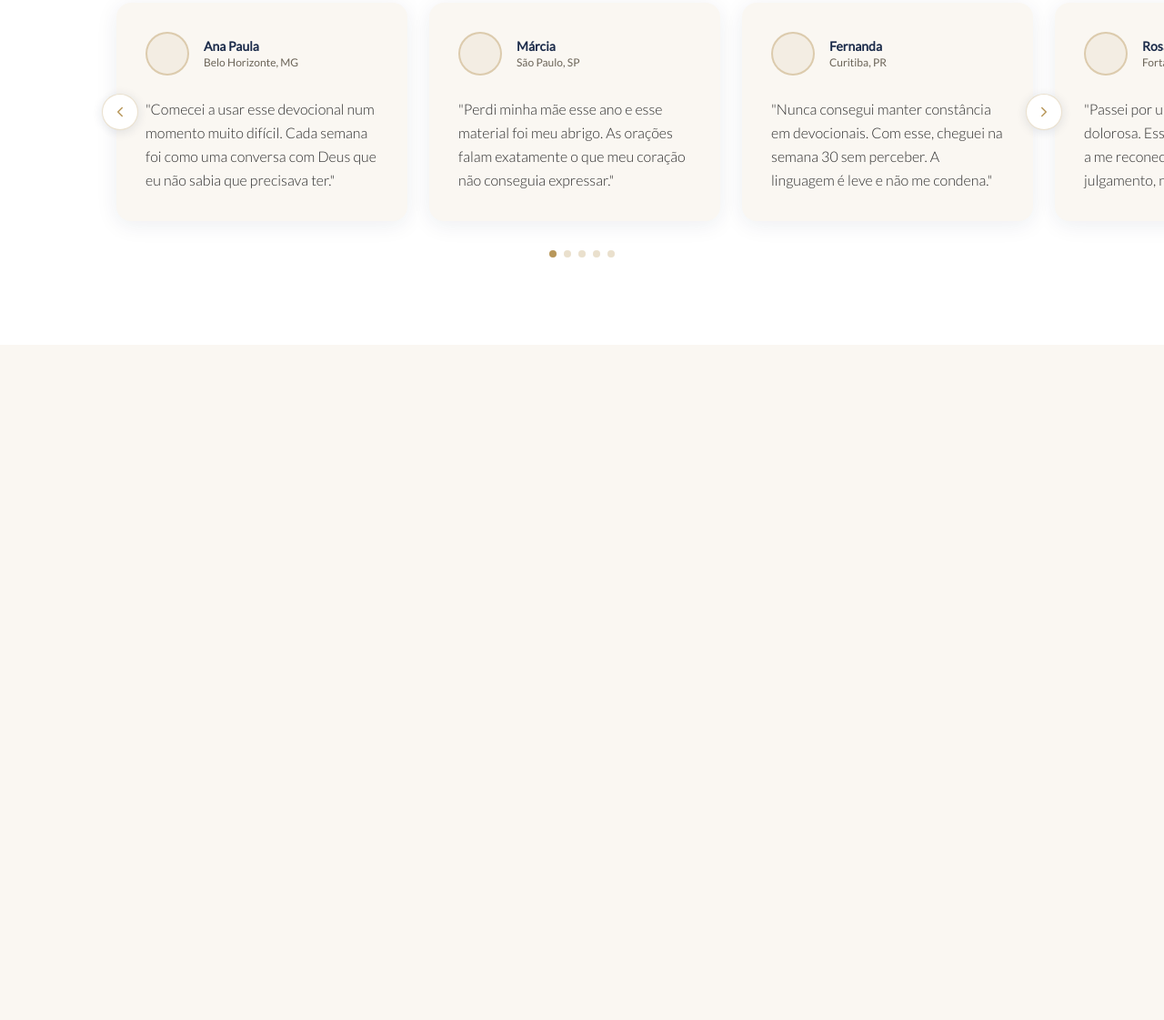
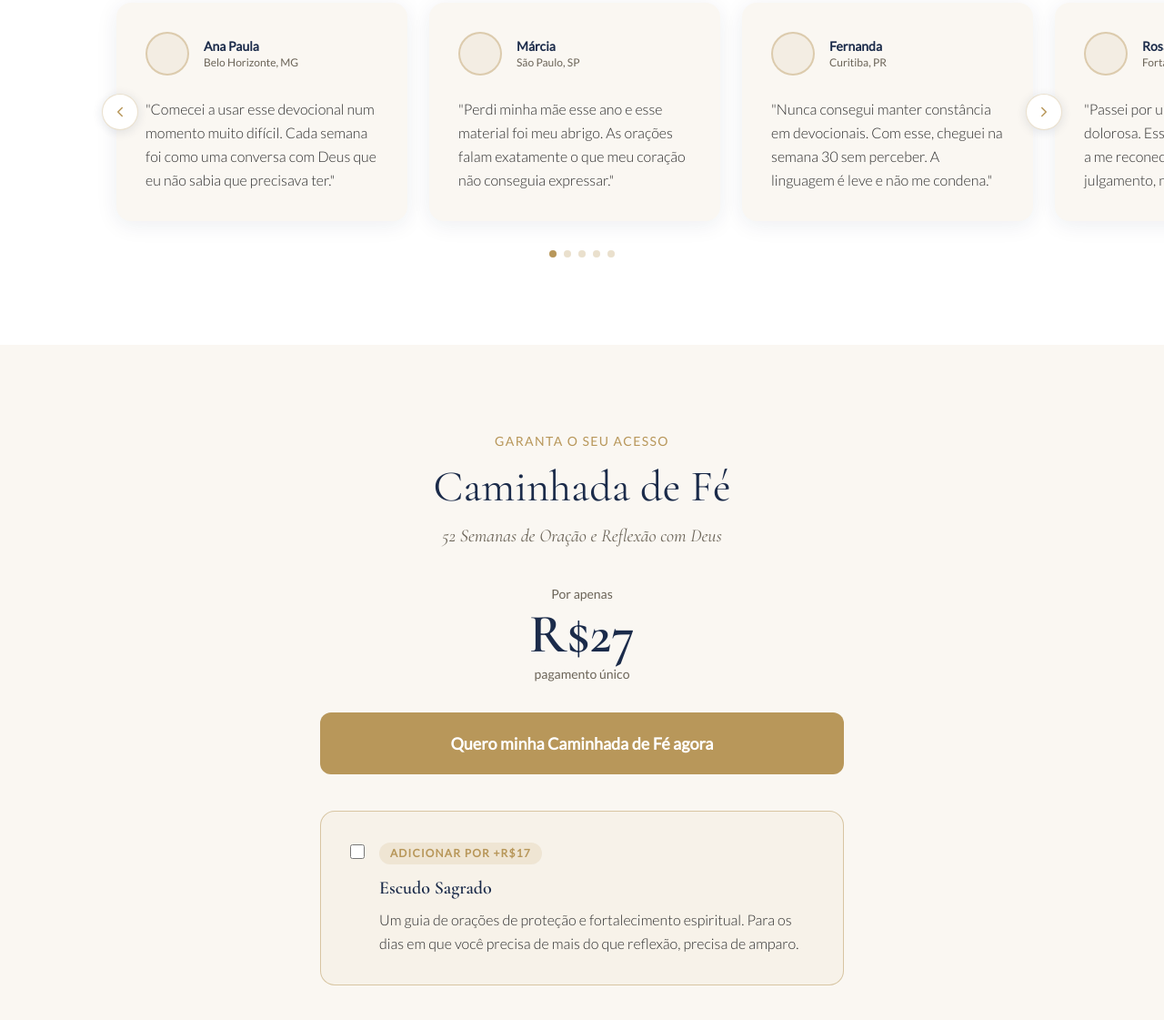
Before and after one commit to VilaCrunk/caminhadadefe, a plain HTML site: page index.html in a window 1280 px wide. Shown: the part 5153-6274 px from the top of the page at 91% size. Before the commit the page ends 5532 px from the top, so only its background shows below. Drawn offline with nearby package versions, Linux system fonts and the light colour scheme.

Commit message:
feat: add offer and order bump section

```diff
--- a/index.html
+++ b/index.html
@@ -442,6 +442,50 @@
   </div>
 </section>
 
+<!-- S9: Oferta + Order Bump -->
+<section class="bg-bg py-24 px-6" id="oferta">
+  <div class="max-w-xl mx-auto text-center fade-in">
+
+    <p class="font-sans text-sm tracking-widest uppercase text-gold mb-4">Garanta o seu acesso</p>
+    <h2 class="font-serif text-4xl lg:text-5xl font-normal text-midnight mb-4 leading-tight">
+      Caminhada de Fé
+    </h2>
+    <p class="font-serif text-xl italic text-muted mb-10">52 Semanas de Oração e Reflexão com Deus</p>
+
+    <!-- Price -->
+    <div class="mb-8">
+      <p class="font-sans text-sm text-muted mb-1">Por apenas</p>
+      <p class="font-serif text-6xl font-semibold text-midnight">R$27</p>
+      <p class="font-sans text-sm text-muted mt-1">pagamento único</p>
+    </div>
+
+    <!-- Primary CTA -->
+    <a href="HOTMART_LINK"
+       class="inline-block w-full bg-gold hover:bg-gold-light text-white font-sans font-semibold text-lg px-10 py-5 rounded-xl transition-colors duration-200 cursor-pointer mb-10">
+      Quero minha Caminhada de Fé agora
+    </a>
+
+    <!-- Order Bump -->
+    <div class="text-left rounded-2xl p-8"
+         style="border:1.5px solid rgba(184,151,90,0.5); background:rgba(184,151,90,0.05);">
+      <div class="flex items-start gap-4">
+        <input type="checkbox" id="order-bump" class="mt-1 w-4 h-4 cursor-pointer accent-gold flex-shrink-0" />
+        <label for="order-bump" class="cursor-pointer">
+          <span class="inline-block font-sans font-semibold text-xs tracking-widest uppercase px-3 py-1 rounded-full mb-3"
+                style="background:rgba(184,151,90,0.15); color:#B8975A;">
+            Adicionar por +R$17
+          </span>
+          <p class="font-serif text-xl text-midnight font-semibold mb-2">Escudo Sagrado</p>
+          <p class="font-sans font-light text-base leading-relaxed text-body">
+            Um guia de orações de proteção e fortalecimento espiritual. Para os dias em que você precisa de mais do que reflexão, precisa de amparo.
+          </p>
+        </label>
+      </div>
+    </div>
+
+  </div>
+</section>
+
   <script>
     // Intersection Observer for fade-in
     const observer = new IntersectionObserver((entries) => {
```
